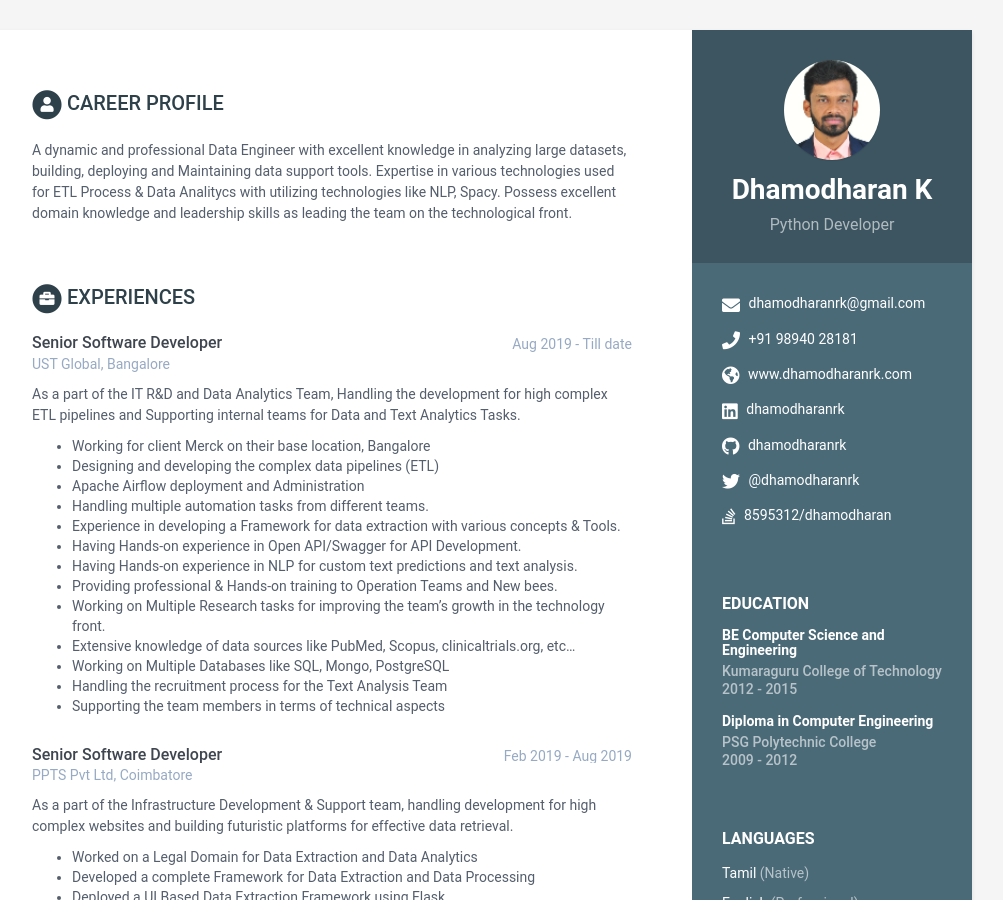
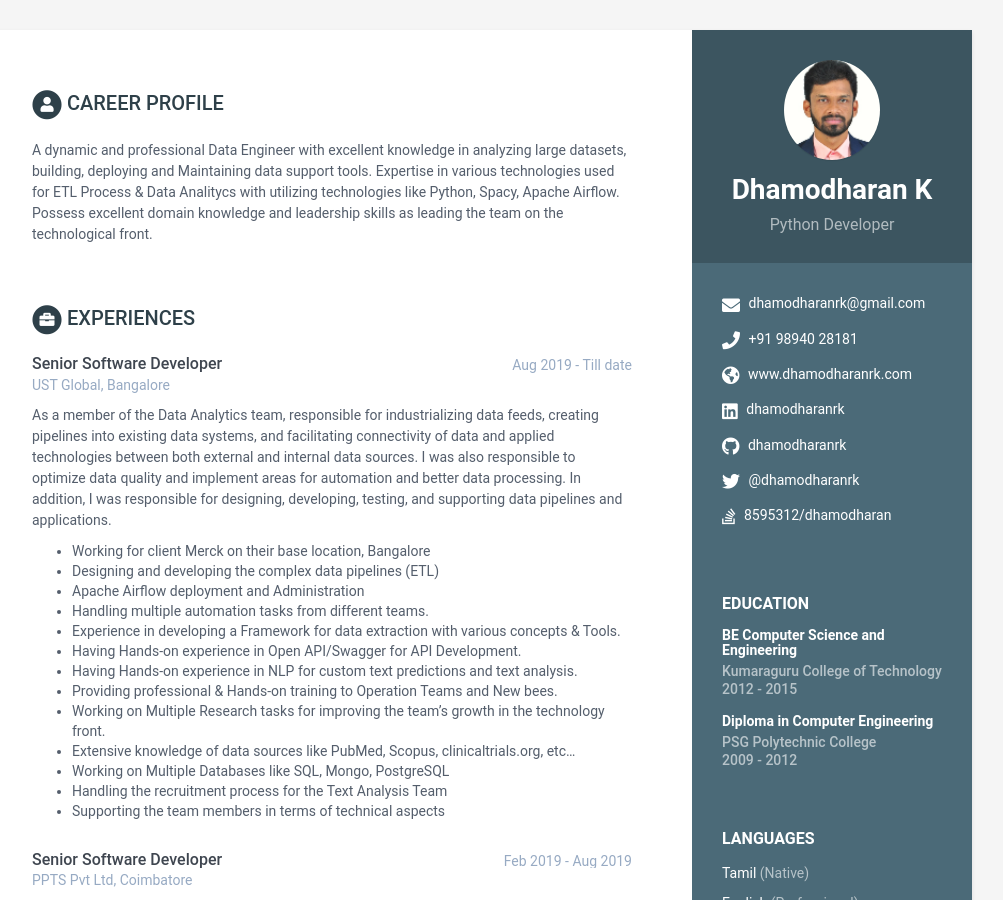
Before and after one commit to dhamodharanrk/online-cv, a Jekyll site: the page built from index.html, in a window 1280 px wide and 900 px high. Shown: the whole window, without its empty margins (168-1171 px from the left). Built offline with Jekyll 4.4.1, drawn with Linux system fonts in a browser that asks for light colours.

Commit message:
Update data.yml

```diff
--- a/_data/data.yml
+++ b/_data/data.yml
@@ -46,7 +46,7 @@ career-profile:
     summary: |
       A dynamic and professional Data Engineer with excellent
       knowledge in analyzing large datasets, building, deploying and Maintaining data
-      support tools. Expertise in various technologies used for ETL Process & Data Analitycs with utilizing technologies like NLP, Spacy.
+      support tools. Expertise in various technologies used for ETL Process & Data Analitycs with utilizing technologies like Python, Spacy, Apache Airflow.
       Possess excellent domain knowledge and leadership skills as leading the team on the technological front.
 
 education:
@@ -81,8 +81,9 @@ experiences:
       time: Aug 2019 - Till date
       company: UST Global, Bangalore
       details: |
-        As a part of the IT R&D and Data Analytics Team, Handling the development
-        for high complex ETL pipelines and Supporting internal teams for Data and Text Analytics Tasks.
+        As a member of the Data Analytics team, responsible for industrializing data feeds, creating pipelines into existing data systems, and facilitating connectivity of data and applied technologies between both external and internal data sources.
+        I was also responsible to optimize data quality and implement areas for automation and better data processing.
+        In addition, I was responsible for designing, developing, testing, and supporting data pipelines and applications.
 
           - Working for client Merck on their base location, Bangalore
           - Designing and developing the complex data pipelines (ETL)
```
